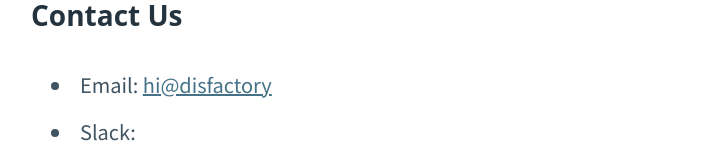
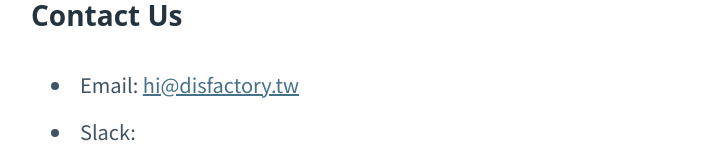
Before and after one commit to Disfactory/Landing, a Next.js app: page /en in a window 1280 px wide. Shown: the part 1663-1823 px from the top of the page, without its empty margins (284-990 px from the left). Built offline with nearby package versions, Linux system fonts and the light colour scheme.

Commit message:
fix email link in English page

```diff
--- a/pages/en.js
+++ b/pages/en.js
@@ -196,7 +196,7 @@ ul ul {
 
         <ul>
           <li>
-            Email: <a href='mailto:hi@disfactory'>hi@disfactory</a>
+            Email: <a href='mailto:hi@disfactory.tw'>hi@disfactory.tw</a>
           </li>
 
           <li>
```
